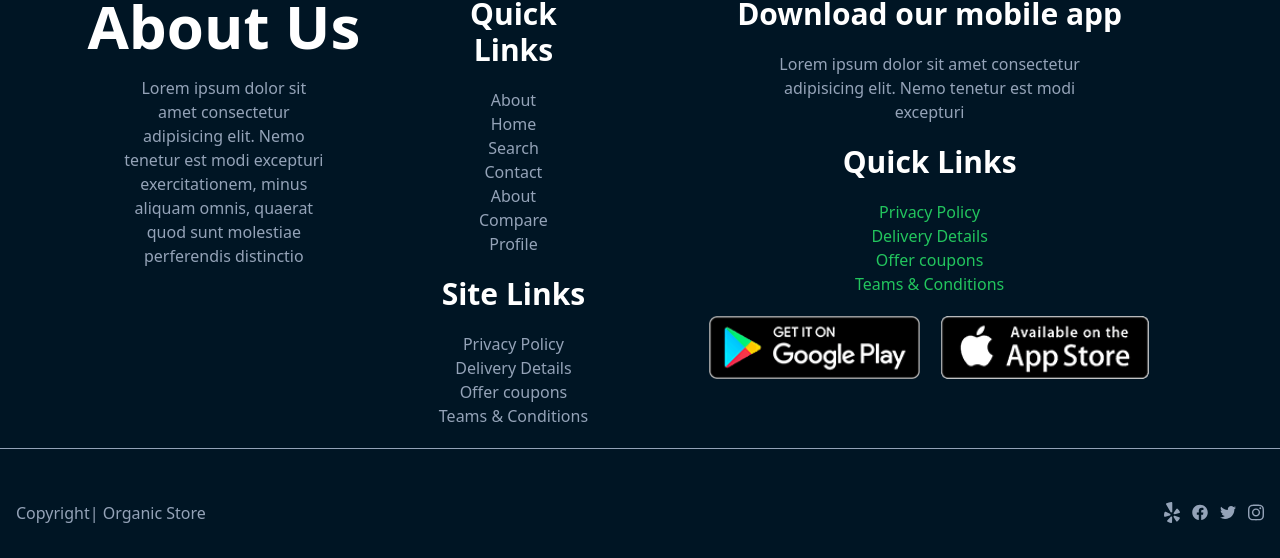
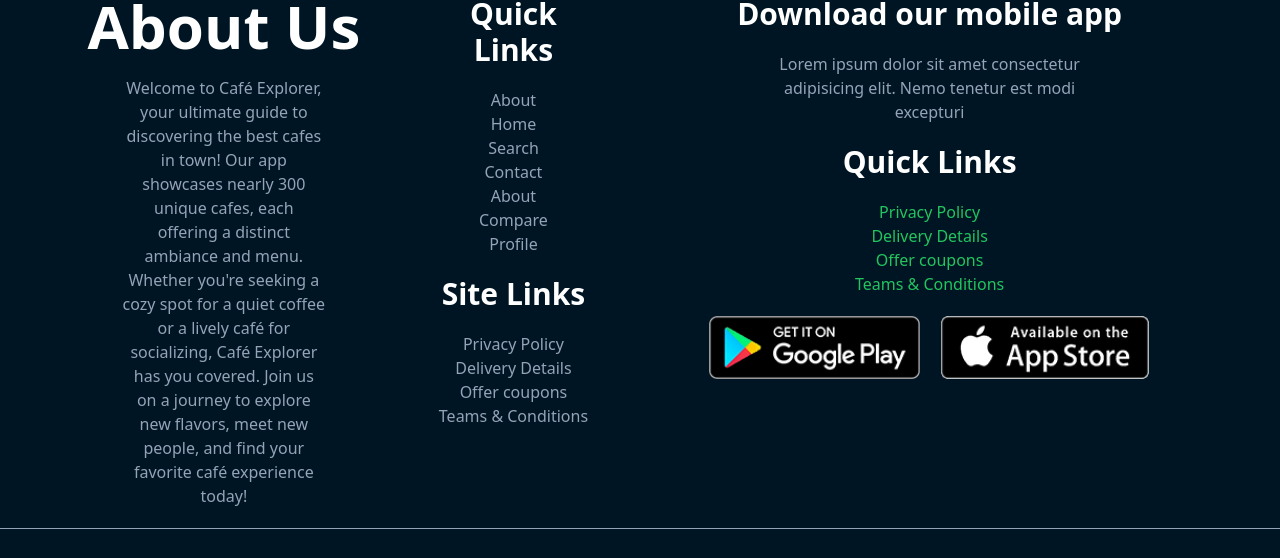
Before and after one commit to CodeNinja19/CafeMateFrontEnd, a React (Vite) app: page / in a window 1280 px wide. Shown: the part 1092-1650 px from the top of the page. Built offline with nearby package versions, Linux system fonts and the light colour scheme; no server answers.

Commit message:
changed the footer

```diff
--- a/components/Footer.jsx
+++ b/components/Footer.jsx
@@ -23,9 +23,12 @@ export default function Footer() {
             <div id="about" className="flex flex-col items-center mt-5 md:w-1/3">
                 {/* <img src={logo} alt="organic logo" /> */}
                 <h1 className="text-6xl font-bold text-white">About Us</h1>
-                <p className="w-3/6 text-center text-slate-400 mt-5">Lorem ipsum dolor sit amet consectetur adipisicing elit.
-                    Nemo tenetur est modi excepturi exercitationem, minus aliquam omnis,
-                    quaerat quod sunt molestiae perferendis distinctio
+                <p className="w-3/6 text-center text-slate-400 mt-5">Welcome to Café Explorer, your
+                 ultimate guide to discovering the best cafes in town! Our app showcases nearly 300
+                 unique cafes, each offering a distinct ambiance and menu. Whether you're seeking a
+                 cozy spot for a quiet coffee or a lively café for socializing, Café Explorer has you
+                 covered. Join us on a journey to explore new flavors, meet new people, and find your
+                 favorite café experience today!
                 </p>
             </div>
             <div id="general info" className="md:flex">
```
